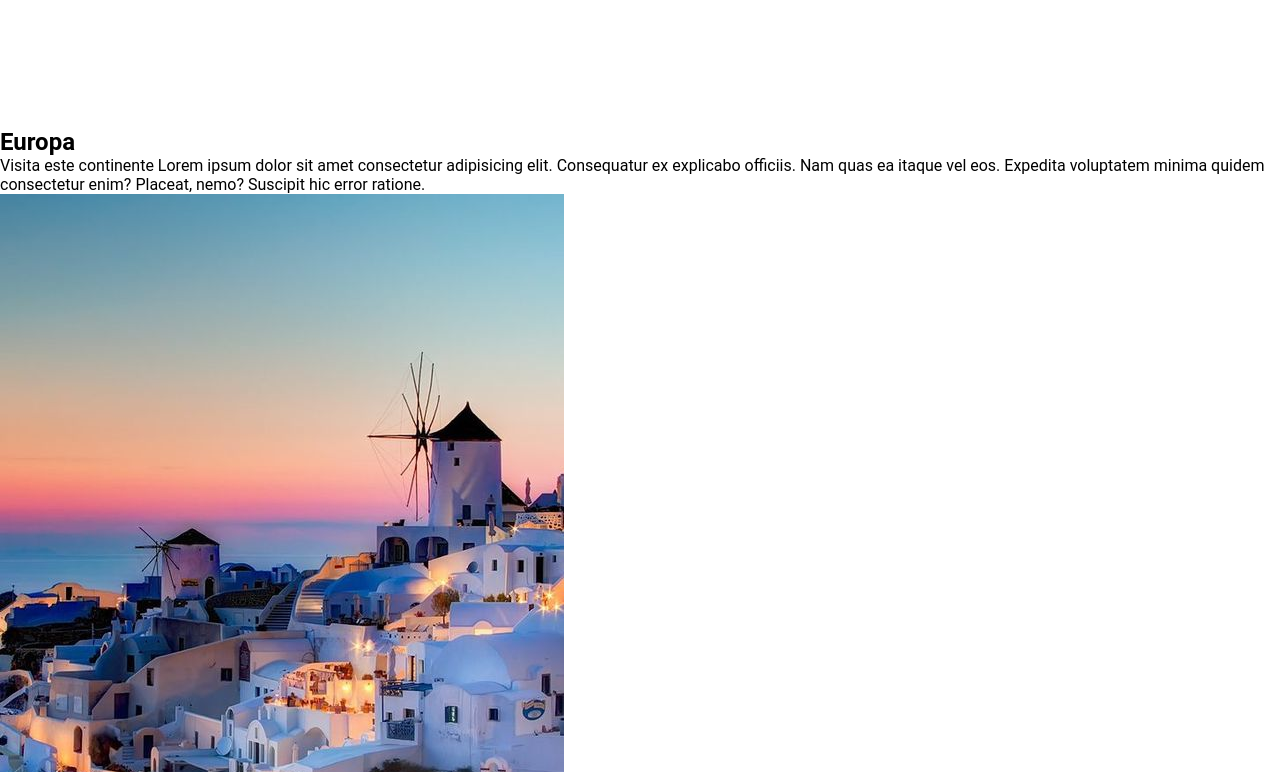
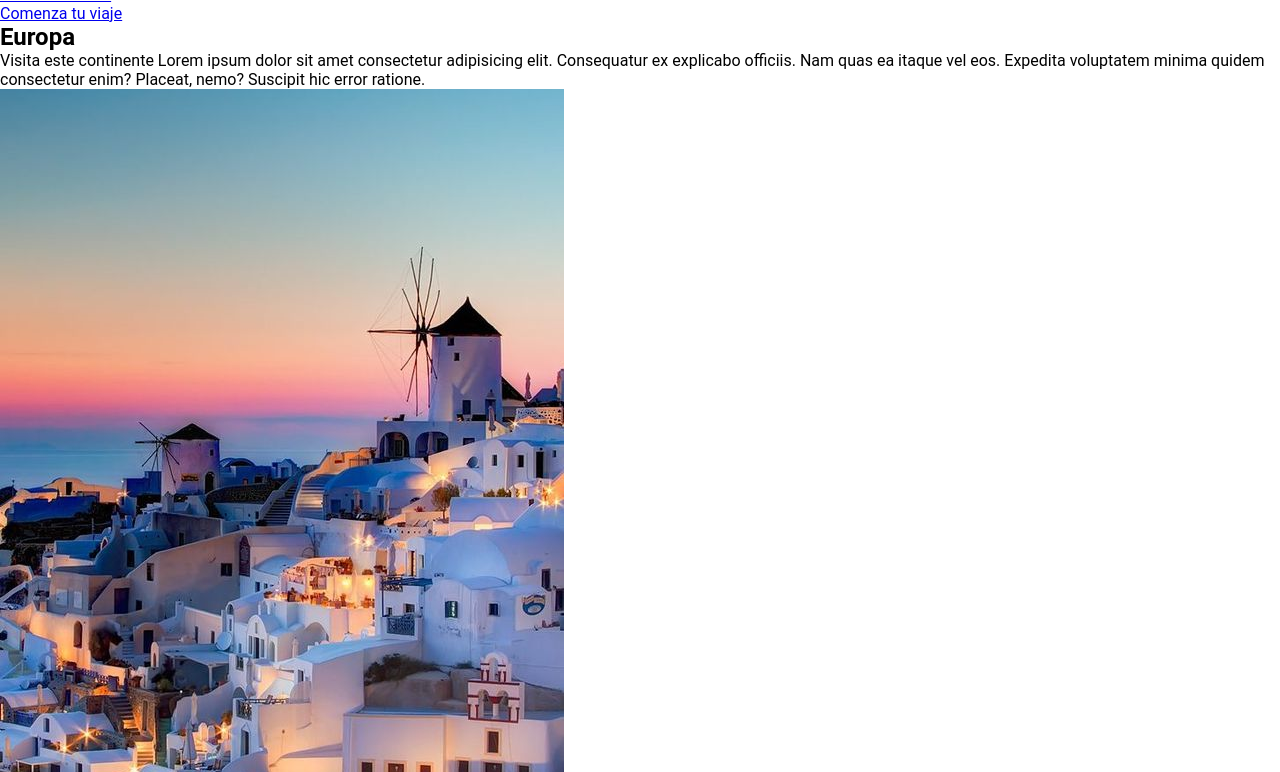
Before and after one commit to mauroR5/puertoturista-, a plain HTML site: page root/index.html in a window 1280 px wide. Shown: the part 72-844 px from the top of the page. Drawn offline with nearby package versions, Linux system fonts and the light colour scheme.

Commit message:
push branch html e inicio de css

```diff
--- a/root/css/style.css
+++ b/root/css/style.css
@@ -9,13 +9,3 @@
 body {
     font-family: 'roboto';
 }
-
-
-#header {
-
-        width: 100vw;
-        height: 200px;
-        display: flex;
-        justify-content: space-between;
-
-}
```
Also changed, not shown: root/index.html (+2 -1 lines).
